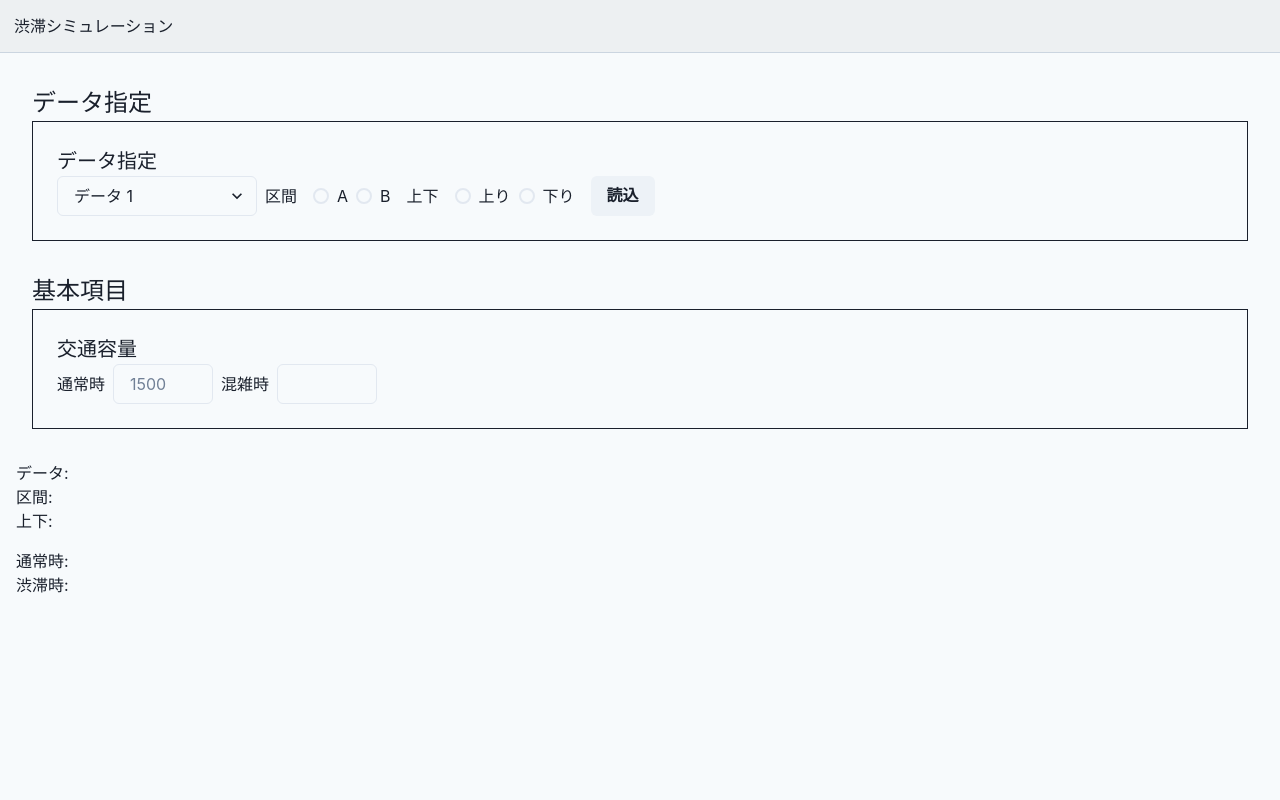
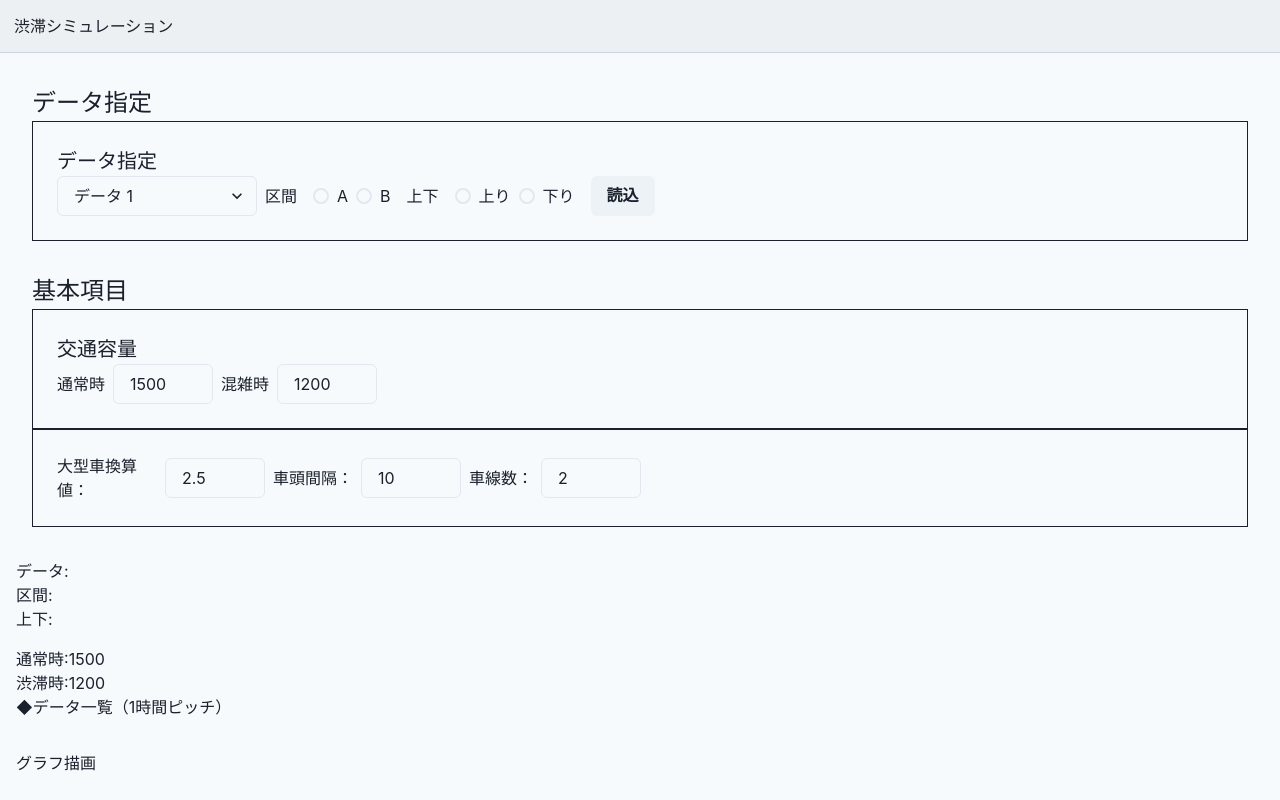
Before and after one commit to civitort/react_simulation, a React (Create React App) app: page / in a window 1280 px wide. Built offline with nearby package versions, Linux system fonts and the light colour scheme.

Commit message:
描画データの反映

```diff
--- a/package.json
+++ b/package.json
@@ -16,6 +16,7 @@
     "react-google-charts": "^4.0.0",
     "react-scripts": "5.0.1",
     "react-window": "^1.8.8",
+    "styled-components": "^5.3.6",
     "web-vitals": "^2.1.4"
   },
   "scripts": {
--- a/src/App.js
+++ b/src/App.js
@@ -12,6 +12,7 @@ import {
   Text,
 } from "@chakra-ui/react";
 import { useReducer, useState } from "react";
+import ViewTable from "./components/ViewTable";
 import InputTitle from "./components/atoms/InputTitle";
 import HeaderLayout from "./components/layouts/HeaderLayout";
 import { theme } from "./styles/Theme";
@@ -23,39 +24,136 @@ const initialState = {
     dir: "",
   },
   calc_option: {
-    capacity_normal: "",
-    capacity_jutai: "",
+    capacity_normal: 1500,
+    capacity_jutai: 1200,
+    kanzan: 2.5,
+    carlen: 10,
+    syasen: 2,
   },
-  api_data: {},
+  view_data: {},
 };
+const cols = {
+  days: 0,
+  hour: 1,
+  car: 2,
+  big: 3,
+  kanzan: 4,
+  all: 5,
+  ruiseki: 6,
+  yoryo: 7,
+  remain: 8,
+  jutai: 9,
+  carlen: 10,
+  suikei: 11,
+};
+function App() {
+  // データを1時間ピッチで集計する
+  const calcHourData = (res, state) => {
+    const result = [];
+    var temp = [0, 0];
+    var data = res.data;
+    data.map((item, i) => {
+      // １時間 = 12*5分 = 60分
+      // iが12で割り切れるまで足す
+      var car = Number(item.car1);
+      var big = Number(item.car2);
+      temp[0] += car;
+      temp[1] += big;
+      if ((Math.floor(i % 12) === 0) & (i > 0)) {
+        var index = i / 12 - 1;
+        result[index] = [];
+        result[index][cols.days] = item.day; // 日付
+        result[index][cols.hour] = (index % 24) + "時"; // 時刻
+        result[index][cols.car] = temp[0]; // 普通車
+        result[index][cols.big] = temp[1]; // 大型車
+        result[index][cols.all] = Math.floor(
+          temp[0] + temp[1] * state.calc_option.kanzan * 0.825
+        ); // 全車 * 推計補正率
+        result[index][cols.suikei] = Math.floor(
+          (temp[0] + temp[1] * state.calc_option.kanzan) * (1 - 0.825)
+        );
+        result[index][cols.yoryo] = state.calc_option.capacity_normal; // 容量
+        result[index][cols.kanzan] = state.calc_option.kanzan; // 大型車の換算値
+        result[index][cols.carlen] = state.calc_option.carlen; // 車頭間隔
+        // 直前に捌け残り交通量が存在していたら渋滞
+        var prev_remain = index > 0 ? result[index - 1][cols.remain] : 0;
+        result[index][cols.yoryo] =
+          prev_remain > 0
+            ? state.calc_option.capacity_jutai
+            : state.calc_option.capacity_normal;
+        // 捌け残り交通量
+        var remain =
+          result[index][cols.all] - result[index][cols.yoryo];
+        result[index][cols.remain] = remain > 0 ? remain : 0;
+        // 累積交通量
+        var remain_all =
+          remain > 0
+            ? result[index][cols.yoryo] + remain
+            : result[index][cols.all];
+        result[index][cols.ruiseki] = remain_all;
+        temp = [0, 0]; // 値初期化
+        // 渋滞長
+        var jutai =
+          (result[index][cols.remain] / state.calc_option.syasen) *
+          state.calc_option.carlen;
+        result[index][cols.jutai] = jutai;
+      }
+    });
+    return result;
+  };
 
-function App() {
+  const [reading, setReading] = useState(false);
+  const [apiData, setApiData] = useState();
+
   const reducer = (state, action) => {
     switch (action.type) {
-      case "change_calc_option":
-        return {
+      case "change_calc_option": {
+        var result = {
           ...state,
           calc_option: {
             ...state.calc_option,
             [action.field]: action.payload,
           },
         };
-      case "change_data_option":
-        return {
+        if (apiData !== undefined) {
+          var dat = calcHourData(apiData, result);
+          result = {
+            ...result,
+            view_data: dat,
+          };
+        }
+        return result;
+      }
+      case "change_data_option": {
+        var result = {
           ...state,
           data_option: {
             ...state.data_option,
             [action.field]: action.payload,
-          },
+          }
         };
+        if (apiData !== undefined) {
+          var dat = calcHourData(apiData, result);
+          result = {
+            ...result,
+            view_data: dat
+          }
+        }
+        return result;
+      }
+      case "reset_data":
+        var dat = calcHourData(apiData, state);
+        return {
+          ...state,
+          view_data : dat
+        }
       default:
         throw new Error();
     }
   };
 
   const [state, dispatch] = useReducer(reducer, initialState);
-  const [reading, setReading] = useState(false);
-  const [apiData, setApiData] = useState();
+
   const buttonClicked = async () => {
     setReading(true);
     var dir = state.data_option.dir === "1" ? "up" : "down";
@@ -64,9 +162,11 @@ function App() {
       `https://civitort.github.io/JSONAPI/${url}.json`
     );
     setApiData(res.data);
+    dispatch({
+      type:"reset_data"
+    })
     setReading(false);
   };
-  console.log(apiData);
   return (
     <ChakraProvider resetCSS={true} theme={theme}>
       <Box textAlign={"left"} p="0">
@@ -133,11 +233,14 @@ function App() {
                   <Text>{reading ? "読み込み中..." : ""}</Text>
                 </>
               </HStack>
-              {apiData === undefined ? "" :
-              <Stack pt="1em" direction={"row"}>
-                 <Text>区間:{apiData.name}</Text>
-                 <Text>方向:{apiData.direction}</Text>
-                </Stack>}
+              {apiData === undefined ? (
+                ""
+              ) : (
+                <Stack pt="1em" direction={"row"}>
+                  <Text>区間:{apiData.name}</Text>
+                  <Text>方向:{apiData.direction}</Text>
+                </Stack>
+              )}
             </Box>
           </Box>
           <Box m={"1em"} my={"2em"}>
@@ -149,12 +252,12 @@ function App() {
                   <Text maxW={"100px"}>通常時</Text>
                   <Input
                     maxW={"100px"}
-                    placeholder={"1500"}
+                    defaultValue={1500}
                     onChange={(e) =>
                       dispatch({
                         type: "change_calc_option",
                         field: "capacity_normal",
-                        payload: e.currentTarget.value,
+                        payload: Number(e.currentTarget.value),
                       })
                     }
                   />
@@ -163,11 +266,56 @@ function App() {
                   <Text maxW={"100px"}>混雑時</Text>
                   <Input
                     maxW={"100px"}
+                    defaultValue={1200}
                     onChange={(e) =>
                       dispatch({
                         type: "change_calc_option",
                         field: "capacity_jutai",
-                        payload: e.currentTarget.value,
+                        payload: Number(e.currentTarget.value),
+                      })
+                    }
+                  />
+                </>
+              </HStack>
+            </Box>
+            <Box border={"1px"} p="1.5em">
+              <HStack>
+                <>
+                  <Text maxW={"100px"}>大型車換算値：</Text>
+                  <Input
+                    maxW={"100px"}
+                    defaultValue={2.5}
+                    onChange={(e) =>
+                      dispatch({
+                        type: "change_calc_option",
+                        field: "kanzan",
+                        payload: Number(e.currentTarget.value),
+                      })
+                    }
+                  />
+                </>
+                <>
+                  <Text maxW={"100px"}>車頭間隔：</Text>
+                  <Input
+                    maxW={"100px"}
+                    defaultValue={10}
+                    onChange={(e) =>
+                      dispatch({
+                        type: "change_calc_option",
+                        field: "carlen",
+                        payload: Number(e.currentTarget.value),
+                      })
+                    }
+                  />
+                  <Text maxW={"100px"}>車線数：</Text>
+                  <Input
+                    maxW={"100px"}
+                    defaultValue={2}
+                    onChange={(e) =>
+                      dispatch({
+                        type: "change_calc_option",
+                        field: "syasen",
+                        payload: Number(e.currentTarget.value),
                       })
                     }
                   />
@@ -184,6 +332,29 @@ function App() {
             <Text>通常時:{state.calc_option.capacity_normal}</Text>
             <Text>渋滞時:{state.calc_option.capacity_jutai}</Text>
           </>
+          <Box>
+            <Text>◆データ一覧（1時間ピッチ）</Text>
+
+            <ViewTable
+              data={state.view_data}
+              column={[
+                "日付",
+                "時刻",
+                "普通車",
+                "大型車",
+                "換算",
+                "全車",
+                "累積",
+                "交通容量",
+                "残存交通",
+                "渋滞長",
+                "車頭間隔",
+              ]}
+            ></ViewTable>
+          </Box>
+          <>
+            <Text>グラフ描画</Text>
+          </>
         </Container>
       </Box>
     </ChakraProvider>
--- /dev/null
+++ b/src/components/ViewTable.js
@@ -0,0 +1,63 @@
+import { Box, HStack } from "@chakra-ui/react";
+import { VariableSizeGrid } from "react-window";
+import styled from "styled-components";
+const Styles = styled.div`
+  padding: 1rem;
+  .grid {
+    border: 1px solid #d9dddd;
+  }
+
+  .cell {
+    border: 1px solid #d9dddd;
+    display: flex;
+    align-items: center;
+    justify-content: center;
+  }
+
+`;
+
+
+const Cell = ({ columnIndex, rowIndex, style, data }) => {
+  const record = data[rowIndex];
+  const key = Object.keys(record)[columnIndex];
+
+  return (
+    <div className="cell" style={style}>
+      {record[key]}
+    </div>
+  );
+};
+
+const ViewTable = ({ data, column }) => {
+  return (
+    <Box>
+      <Styles>
+        {data.length > 0 ? (
+          <>
+            <HStack spacing={0}>
+                {column.map((item, i) => {
+                  return <Box w="100px"  display='flex' justifyContent='center' alignItems='center' key={i}>{item}</Box>
+                })}
+            </HStack>
+            <VariableSizeGrid
+              className="grid"
+              columnCount={column.length}
+              columnWidth={(index) => 100}
+              height={300}
+              rowCount={data.length}
+              rowHeight={(index) => 30}
+              width={column.length*100 + 50 }
+              itemData={data}
+            >
+              {Cell}
+            </VariableSizeGrid>
+          </>
+        ) : (
+          ""
+        )}
+      </Styles>
+    </Box>
+  );
+};
+
+export default ViewTable;
```
Also changed, not shown: 1 other file (tests, documents, lock files or other folders).
